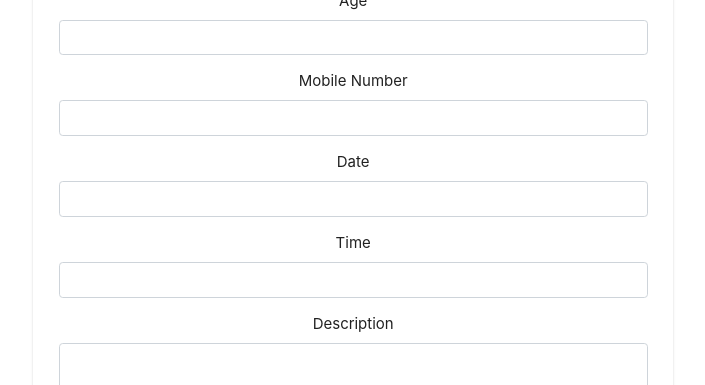
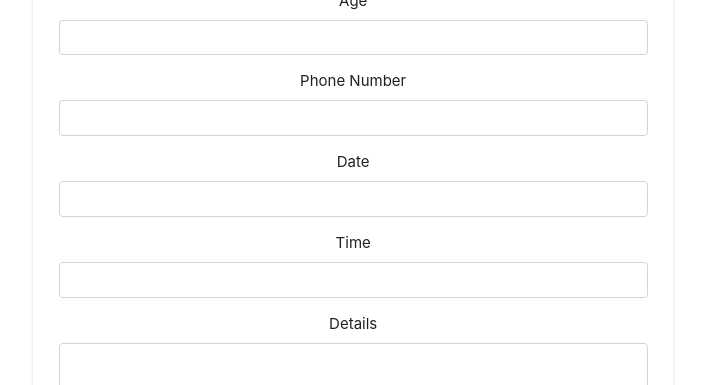
Before and after one commit to akiakash/SPM-Medlog, a React (Create React App) app in the folder frontend/: page /addappointments in a window 1280 px wide. Shown: the part 728-1113 px from the top of the page, without its empty margins (274-979 px from the left). Built offline with nearby package versions, Linux system fonts and the light colour scheme.

Commit message:
abi updates

```diff
--- a/frontend/src/components/AddAppointments.js
+++ b/frontend/src/components/AddAppointments.js
@@ -114,7 +114,7 @@ function AddAppointments() {
             />
           </div>
           <div class="form-group">
-            <label for="exampleFormControlInput1">Mobile Number</label>
+            <label for="exampleFormControlInput1">Phone Number</label>
             <input
               class="form-control"
               id="exampleFormControlInput1"
@@ -138,7 +138,7 @@ function AddAppointments() {
             />
           </div>
           <div class="form-group">
-            <label for="exampleFormControlInput1">Description</label>
+            <label for="exampleFormControlInput1">Details</label>
             <input
               class="form-control"
               id="exampleFormControlInput1"
```
